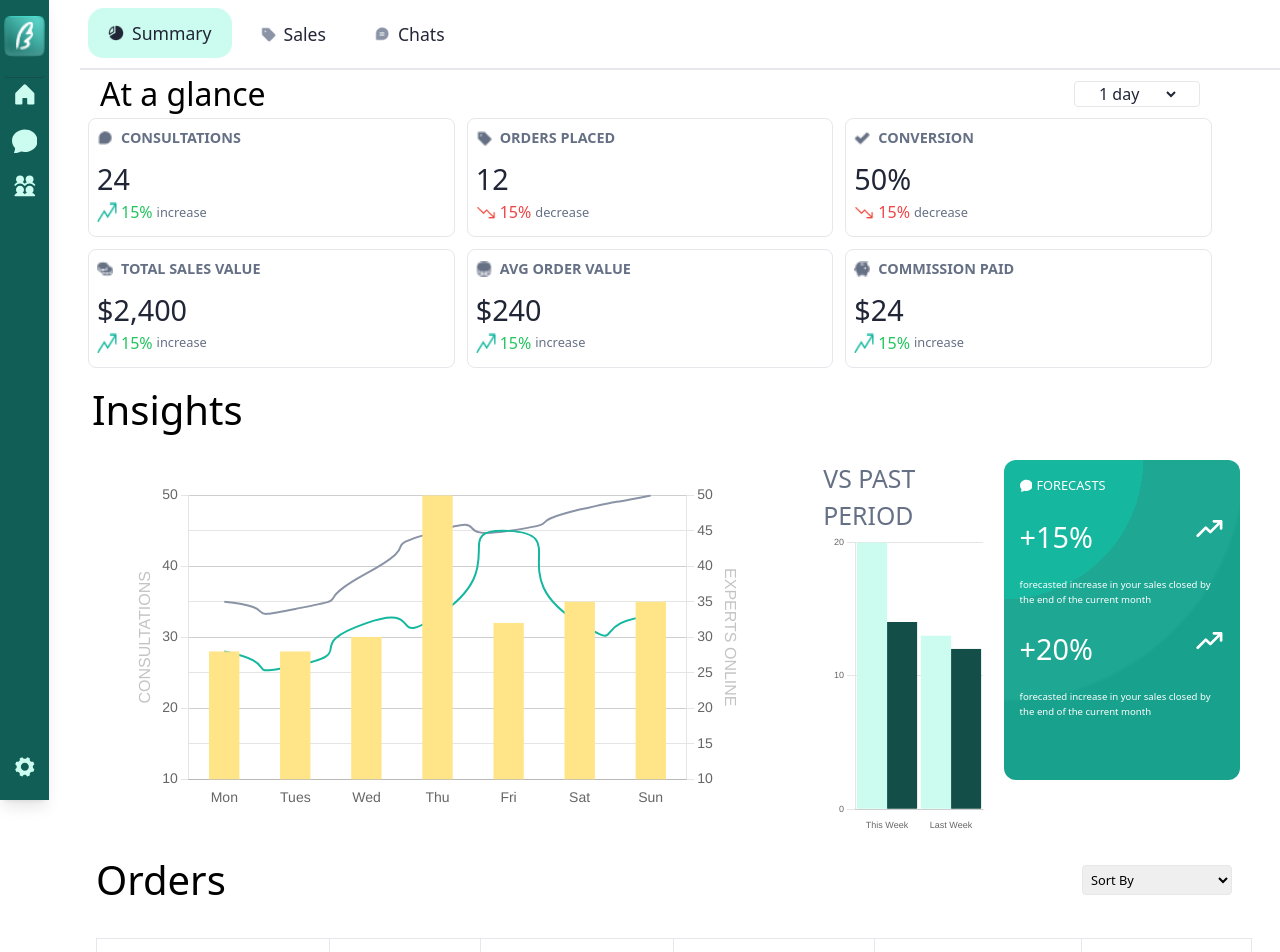
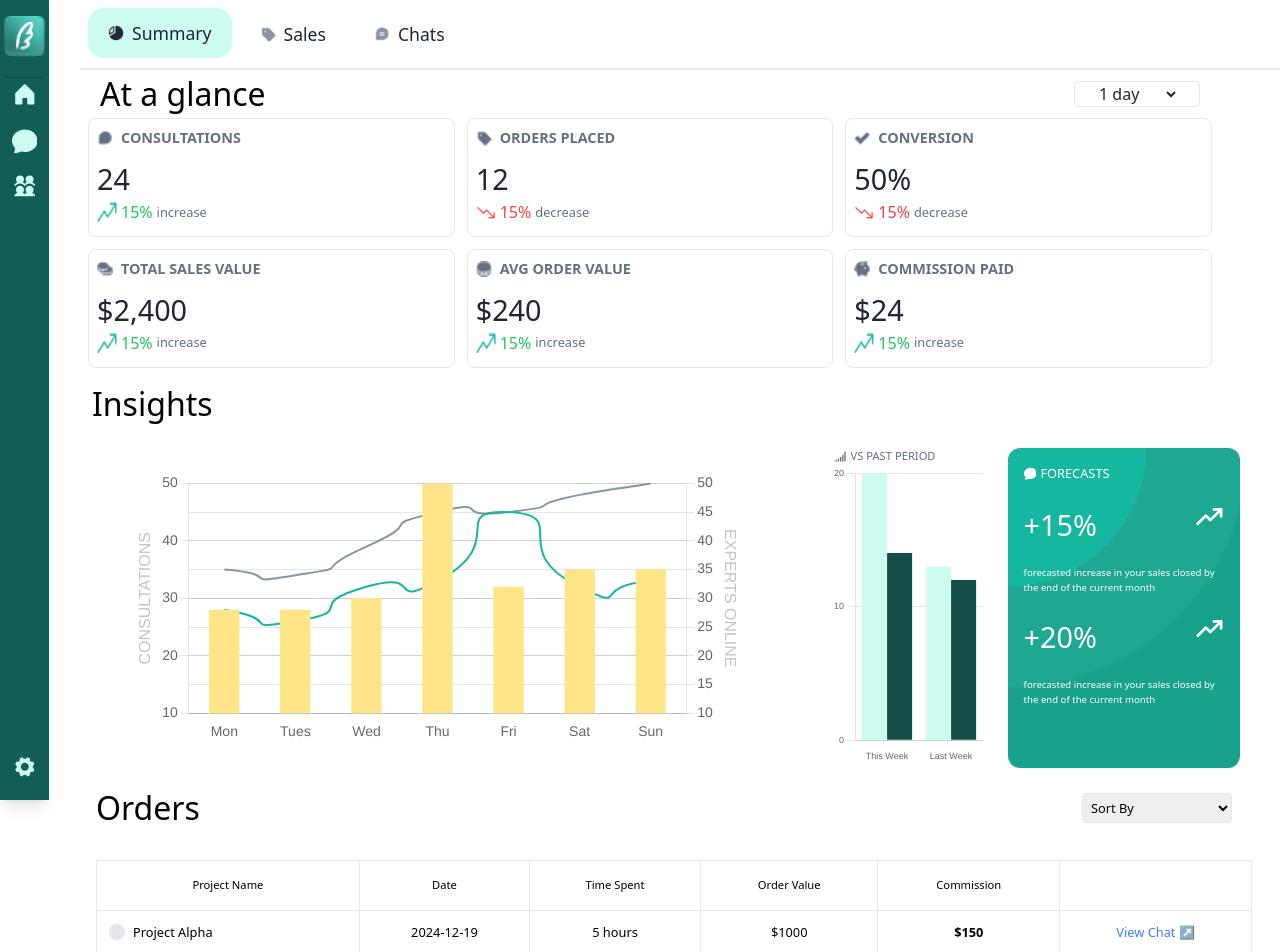
Before and after one commit to ShreyashMs/Wingman, a React (Create React App) app: page / in a window 1280 px wide. Shown: the top 952 px of the page. Built offline with nearby package versions, Linux system fonts and the light colour scheme.

Commit message:
UI fixed

```diff
--- a/package.json
+++ b/package.json
@@ -5,9 +5,9 @@
   "dependencies": {
     "chart.js": "^4.4.7",
     "cra-template": "1.2.0",
-    "react": "^19.0.0",
     "react-chartjs-2": "^5.2.0",
-    "react-dom": "^19.0.0",
+    "react": "^18.3.1",
+    "react-dom": "^18.3.1",
     "react-icons": "^5.4.0",
     "react-scripts": "5.0.1",
     "web-vitals": "^4.2.4"
--- a/src/components/WeeklyInsights.js
+++ b/src/components/WeeklyInsights.js
@@ -9,6 +9,7 @@ import {
   Tooltip,
   Legend,
 } from "chart.js";
+import { GiNetworkBars } from "react-icons/gi";
 
 ChartJS.register(
   CategoryScale,
@@ -26,13 +27,13 @@ const WeeklyInsights = () => {
   useEffect(() => {
     const handleResize = () => {
       if (window.innerWidth < 640) {
-        setBarThickness(5);
+        setBarThickness(10);
         setFontSize(5);
       } else if (window.innerWidth < 1024) {
         setBarThickness(20);
         setFontSize(7);
       } else {
-        setBarThickness(30);
+        setBarThickness(25);
         setFontSize(9);
       }
     };
@@ -117,9 +118,10 @@ const WeeklyInsights = () => {
   };
 
   return (
-    <div className="flex flex-col w-full">
+    <div className="flex flex-col w-full ">
       <div className="h-full w-full flex flex-row">
-        <div className="text-[0.8rem] text-[#667085] px-3 sm:text-[1rem] md:text-[1.5rem] lg:text-[1.55rem] font-medium flex justify-center items-center">
+        <div className="text-[0.5rem] ml-3 text-[#667085] px-3 gap-1 sm:text-[0.rem] md:text-[0.7rem] lg:text-[0.7rem] font-medium flex justify-center items-center">
+          <GiNetworkBars />{" "}
           VS PAST PERIOD
         </div>
       </div>
--- a/src/components/insights.js
+++ b/src/components/insights.js
@@ -180,18 +180,19 @@ const Insights = () => {
   return (
     <div className="flex flex-col w-full justify-center items-center">
       <div className="h-full w-full p-3 flex flex-row items-center justify-between">
-        <div className="text-[1rem] sm:text-[1.5rem] md:text-[2rem] lg:text-[2.5rem] font-normal flex justify-center text-black items-center">
+        <div className="text-[1.1rem] sm:text-[1.5rem] md:text-[2remm] lg:text-[2rem] font-normal flex justify-center text-black items-center">
           Insights
         </div>
       </div>
       <div className="flex flex-col sm:flex-row md:flex-row w-full mr-5 gap-2 sm:mr-0">
         {/* Left Section */}
         <div className="sm:p-8 rounded-lg h-44 w-full sm:w-[60%] sm:h-auto">
+          <div className="text-[0.5rem] text-[#667085] ml-4 px-3 gap-1 sm:text-[0.8rem] md:text-[1.0.8rem] lg:text-[0.85rem] font-medium flex  items-center"></div>
           <Bar data={data} options={options} />
         </div>
 
         {/* Right Section */}
-        <div className="flex w-full sm:w-[40%] overflow-hidden p-2 gap-2">
+        <div className="flex w-full sm:w-[40%] overflow-hidden p-2 gap-3">
           <div className="rounded-xl w-[40%]">
             <WeeklyInsights />
           </div>
--- a/src/components/orders.js
+++ b/src/components/orders.js
@@ -96,7 +96,7 @@ const Orders = () => {
   ];
 
   const columns = [
-    { name: "Project", key: "project" },
+    { name: "Project Name", key: "project" },
     { name: "Date", key: "date" },
     { name: "Time Spent", key: "timeSpent" },
     { name: "Order Value", key: "orderValue" },
@@ -229,7 +229,7 @@ const Orders = () => {
   return (
     <div className="flex flex-col mr-5 ml-2 justify-center items-center">
       <div className="h-full w-full py-2 px-2 flex flex-row items-center justify-between">
-        <div className="text-[1.1rem] sm:text-[1.5rem] md:text-[2remm] lg:text-[2.5rem] font-normal flex justify-center text-black items-center">
+        <div className="text-[1.1rem] sm:text-[1.5rem] md:text-[2remm] lg:text-[2rem] font-normal flex justify-center text-black items-center">
           Orders
         </div>
         <div className="flex text-[0.6rem] text-black border-none sm:text-[0.8rem] md:text-[0.8rem] justify-center items-center border rounded px-5">
@@ -255,7 +255,7 @@ const Orders = () => {
               {columns.map((column) => (
                 <th
                   key={column.key}
-                  className={`border sm:px-4 py-1 px-1 sm:py-4 text-[0.6rem] sm:text-[1rem] font-normal cursor-pointer ${
+                  className={`border sm:px-4  text-[#667085] py-1 px-1 sm:py-4 text-[0.6rem] sm:text-[0.7rem] font-normal cursor-pointer ${
                     column.key !== "actions" ? "text-black" : "text-blue-500"
                   }`}
                   onClick={() => requestSort(column.key)}
@@ -292,7 +292,10 @@ const Orders = () => {
                     ) : column.key === "project" ? (
                       <span className="flex items-center">
                         <span className="h-4 bg-gray-200 w-4 mr-2 rounded-lg">
-                <img src={row[column.key].icon} />
+                          <img
+                            src={row[column.key].icon}
+                            alt={row[column.key].icon}
+                          />
                         </span>
                         {row[column.key].name}
                       </span>
@@ -306,7 +309,6 @@ const Orders = () => {
               </tr>
             ))}
           </tbody>
-
         </table>
       </div>
 
```
Also changed, not shown: 1 other file (tests, documents, lock files or other folders). Lines whose indentation alone changed are shown as unchanged.
